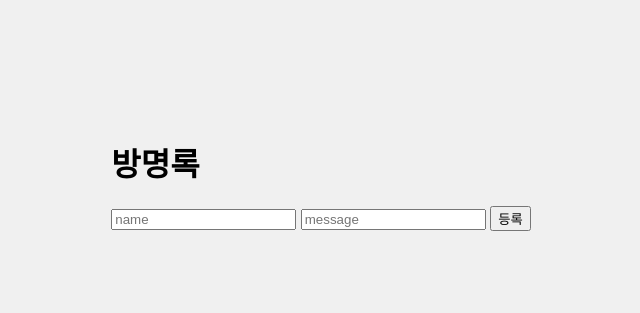
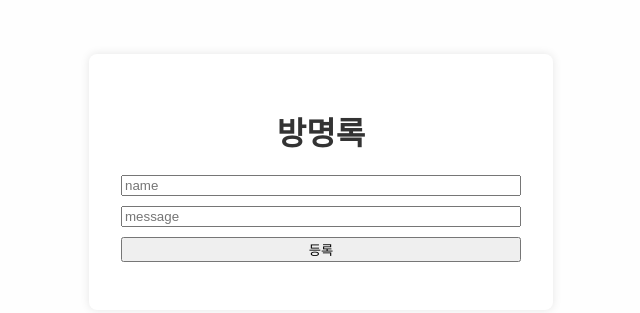
Before and after one commit to symarieChoi/simple-guestbook, a website: page public/index.html in a window 1280 px wide. Shown: the part 218-531 px from the top of the page, without its empty margins (319-959 px from the left). Drawn offline with Linux system fonts and the light colour scheme.

Commit message:
container 디자인 추가

```diff
--- a/public/style.css
+++ b/public/style.css
@@ -2,8 +2,8 @@
 body {
     font-family: Arial, sans-serif;
     /* 글꼴 설정: Arial 없으면 기본 sans-serif */
-    background-color: #f0f0f0;
-    /* 배경색: 연한 회색 */
+    background-color: #fefefe;
+    /* 배경색 */
     margin: 0;
     /* 브라우저 기본 여백 제거 */
     padding: 0;
@@ -17,3 +17,39 @@ body {
     height: 100vh;
     /* 뷰포트 높이 100% -> 화면 전체 차지 */
 }
+
+/* 전체 콘텐츠를 감싸는 박스 스타일 */
+.container {
+    /* 배경 흰색 */
+    background-color: white;
+    /* 안쪽 여백 (상하좌우 2rem) */
+    padding: 2rem;
+    /* 모서리 둥글게 */
+    border-radius: 8px;
+    /* 약한 그림자 */
+    box-shadow: 0 0 10px rgba(0, 0, 0, 0.1);
+    /* 전체 너비 */
+    width: 100%;
+    /* 최대 너비 400px -> 모바일에서도 보기 좋게 */
+    max-width: 400px;
+}
+
+/* 제목 스타일 */
+h1 {
+    /* 가운데 정렬 */
+    text-align: center;
+    /* 진회색 텍스트 */
+    color: #333;
+}
+
+/* 폼 내부 입력칸 스타일 */
+form {
+    /* 한 줄에 정렬하기 위해 flex 사용 */
+    display: flex;
+    /* 세로 정렬 */
+    flex-direction: column;
+    /* 입력 요소 사이 간격 */
+    gap: 10px;
+    /* 위쪽 여백 */
+    margin-top: 1rem;
+}
```
